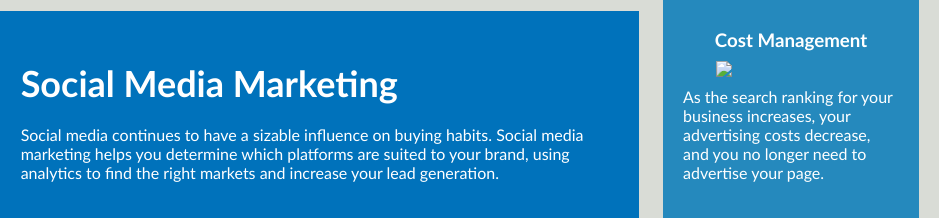
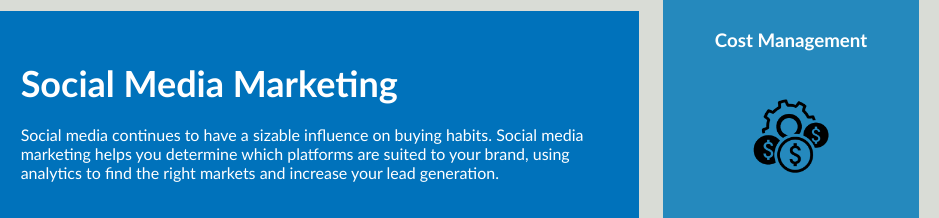
Before and after one commit to mari-11/my-awesome-project, a plain HTML site: page index.html in a window 1280 px wide. Shown: the part 1551-1769 px from the top of the page, 341-1280 px from the left. Drawn offline with Linux system fonts and the light colour scheme; files that its build step writes are made by us from their sources; files whose address does not match are found by name.

Commit message:
file-structure

```diff
--- a/index.html
+++ b/index.html
@@ -65,7 +65,7 @@
         </div>
         <div class="benefit-cost">
             <h3>Cost Management</h3>
-            <img src="./assets/images/cost-management.png"></img>
+            <img src="./assets/images/cost-management.png" />
             <p>
                 As the search ranking for your business increases, your advertising costs decrease, and you no longer need to advertise your page.
             </p>
```
Also changed, not shown: assets/css/style.css (renamed from Develop/style.css), assets/images/brand-awareness.png (renamed from Develop/css/images/brand-awareness.png), assets/images/cost-management.png (renamed from Develop/css/images/cost-management.png), assets/images/lead-generation.png (renamed from Develop/css/images/lead-generation.png), 4 other files.
